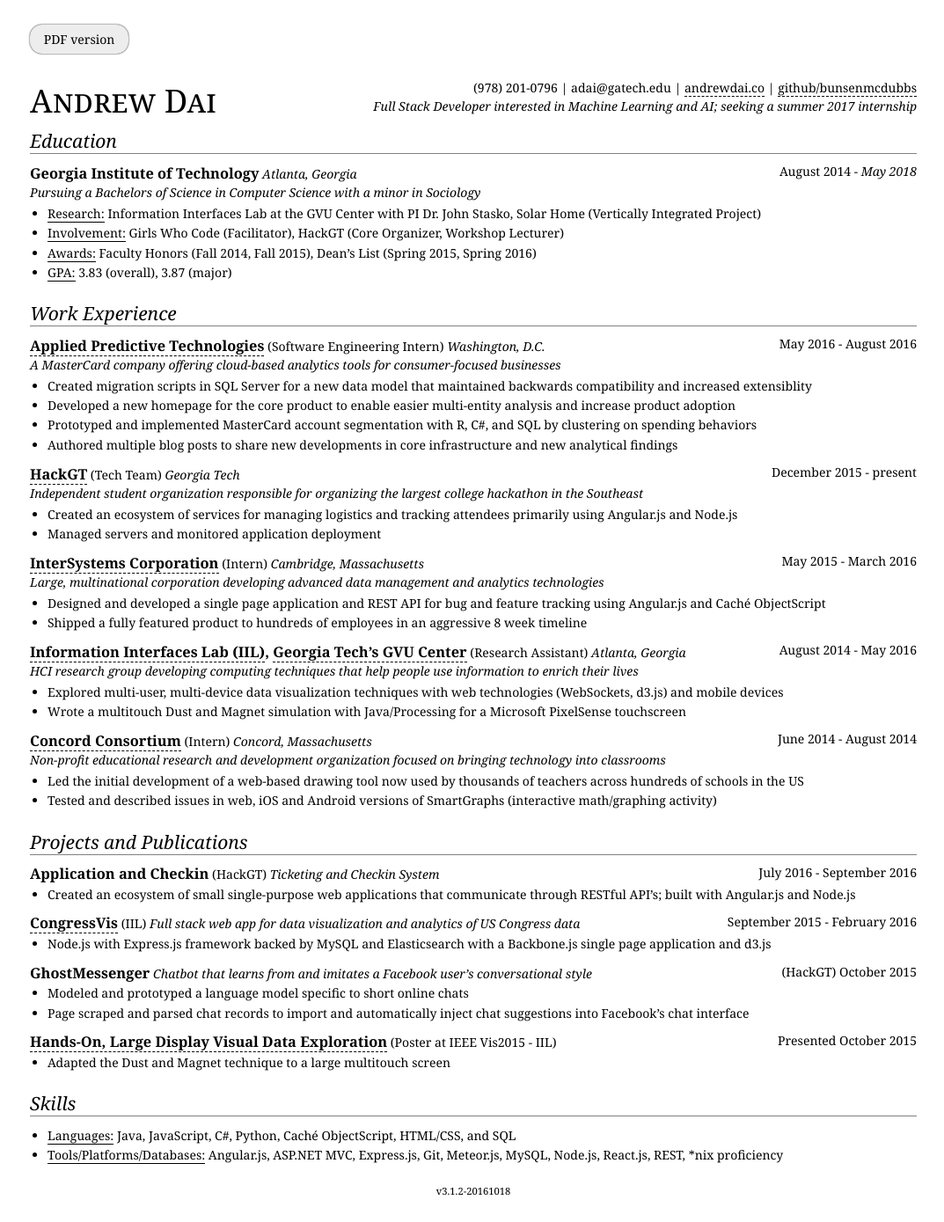
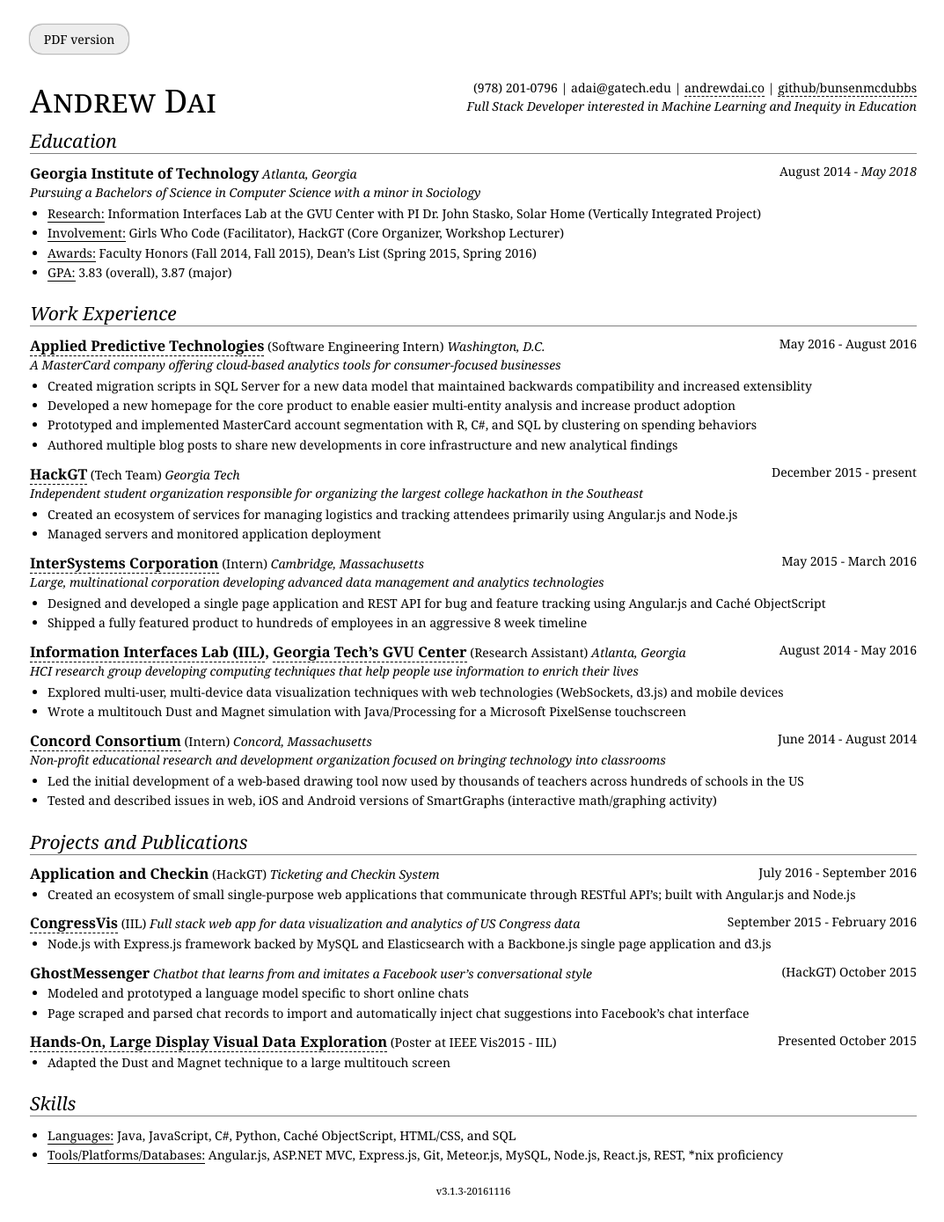
Before and after one commit to bunsenmcdubbs/bunsenmcdubbs.github.io, a Jekyll site: the page resume/index.html, which Jekyll copies as it is, in a window 1280 px wide. Shown: the whole page at 88% size, without its empty margins (102-1175 px from the left). Built offline with Jekyll 4.4.1, drawn with Linux system fonts in a browser that asks for light colours.

Commit message:
change objective

```diff
--- a/resume/index.html
+++ b/resume/index.html
@@ -42,7 +42,7 @@
   </ul>
 
   <p id="objective">
-    Full Stack Developer interested in Machine Learning and AI; seeking a summer 2017 internship
+    Full Stack Developer interested in Machine Learning and Inequity in Education
   </p>
 </header>
 
@@ -329,7 +329,7 @@
 <footer>
   <!-- <small>References available upon request</small> -->
   <!-- <p>Have a great day!</p> -->
-  <small>v3.1.2-20161018</small>
+  <small>v3.1.3-20161116</small>
 </footer>
 
 <script>
```
